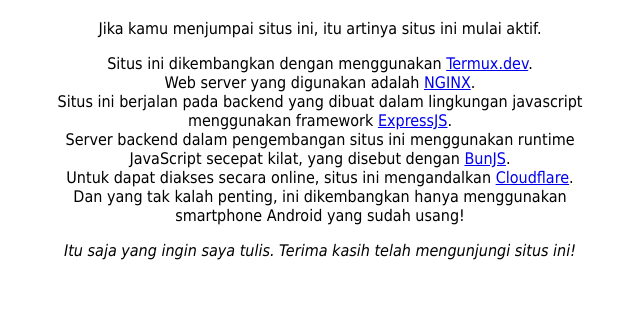
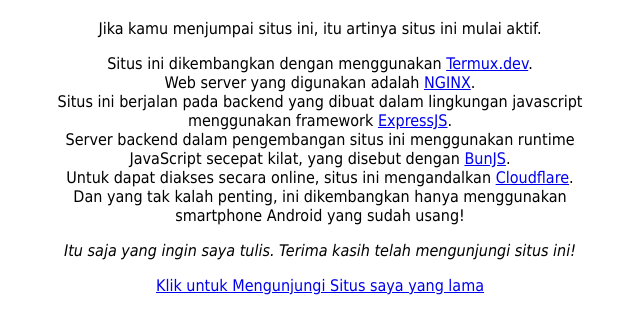
Before and after one commit to rifqirowi33/android-website-project, a plain HTML site: page public/index.html in a window 1280 px wide. Shown: the part 62-396 px from the top of the page, without its empty margins (320-960 px from the left). Drawn offline with Linux system fonts and the light colour scheme.

Commit message:
modified from my laptop 0.3

```diff
--- a/public/index.html
+++ b/public/index.html
@@ -33,7 +33,11 @@
     </p>
 
     <p><em>Itu saja yang ingin saya tulis. Terima kasih telah mengunjungi situs ini!</em></p>
-</body>
+
+    <p>
+      <a href="https://reppwebsite.vercel.app/">Klik untuk Mengunjungi Situs saya yang lama</a>
+    </p>
+  </body>
 <script>
     console.log("Halo, selamat datang!");
 </script>
```
